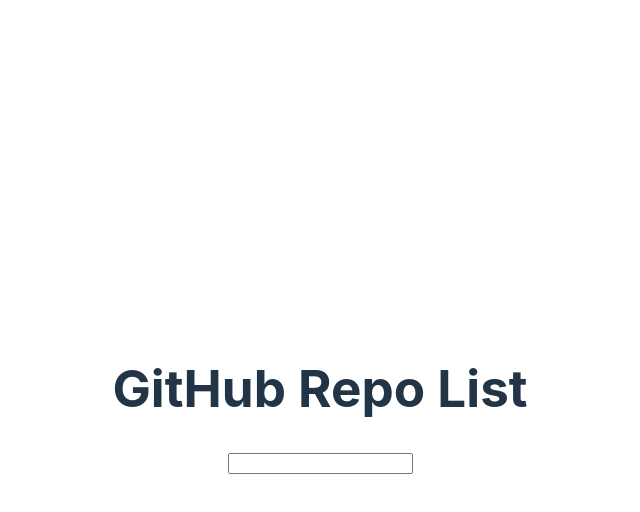
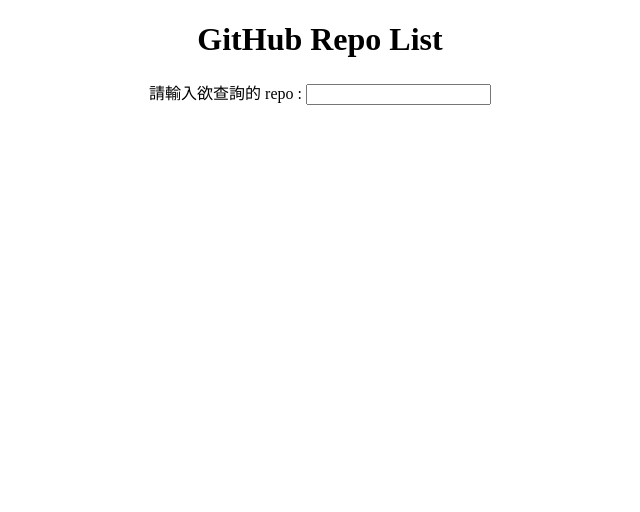
Before and after one commit to SGsSY/GitHub-Repo-List, a React (Vite) app: page / in a window 1280 px wide. Shown: the top 512 px of the page, without its empty margins (320-960 px from the left). Built offline with nearby package versions, Linux system fonts and the light colour scheme.

Commit message:
add List and ListItem

```diff
--- a/src/App.css
+++ /dev/null
@@ -1,6 +0,0 @@
-#root {
-  max-width: 1280px;
-  margin: 0 auto;
-  padding: 2rem;
-  text-align: center;
-}
--- a/src/App.tsx
+++ b/src/App.tsx
@@ -1,23 +1,33 @@
 import { useEffect, useState } from "react";
-import reactLogo from "./assets/react.svg";
-import viteLogo from "/vite.svg";
-import "./App.css";
 import { getGitHubRepos } from "./service";
 import QueryInput from "./components/QueryInput";
+import List from "./components/List";
+import { ListItemProps } from "./components/ListItem";
 
 function App() {
-  const [count, setCount] = useState(0);
   const [queryText, setQueryText] = useState("");
+  const [list, setList] = useState<ListItemProps[]>([]);
 
   useEffect(() => {
     if (!queryText) return;
     getGitHubRepos(queryText).then((res) => {
       console.log(res);
+      const { data } = res;
+      const { items: repos } = data;
+      const list = repos.map(
+        (repo): ListItemProps => ({
+          id: repo.id,
+          name: repo.name,
+          author: repo.owner?.login || "",
+          description: repo.description || "",
+        })
+      );
+      setList((prev) => prev.concat(list));
     });
   }, [queryText]);
 
   return (
-    <>
+    <div className="app">
       <h1>GitHub Repo List</h1>
       <QueryInput
         handleChange={(text: string) => {
@@ -25,7 +35,8 @@
           setQueryText(text);
         }}
       />
-    </>
+      <List list={list} />
+    </div>
   );
 }
 
--- /dev/null
+++ b/src/components/List.tsx
@@ -0,0 +1,19 @@
+import React, { FC } from "react";
+import ListItem, { ListItemProps } from "./ListItem";
+
+export interface ListProps {
+  list: ListItemProps[];
+}
+
+const List: FC<ListProps> = (props) => {
+  const { list } = props;
+  return (
+    <div className="list">
+      {list.map((item) => (
+        <ListItem key={item.id} {...item} />
+      ))}
+    </div>
+  );
+};
+
+export default List;
--- /dev/null
+++ b/src/components/ListItem.tsx
@@ -0,0 +1,21 @@
+import React, { FC } from "react";
+
+export interface ListItemProps {
+  id: number;
+  name: string;
+  author: string;
+  description: string;
+}
+
+const ListItem: FC<ListItemProps> = (props) => {
+  const { name, author, description } = props;
+  return (
+    <div className="item">
+      <div className="item__name">{name}</div>
+      <div className="item__author">{author}</div>
+      <div className="item__description">{description}</div>
+    </div>
+  );
+};
+
+export default ListItem;
--- a/src/components/QueryInput.tsx
+++ b/src/components/QueryInput.tsx
@@ -8,7 +8,12 @@
     handleChange(e.target.value);
   }, 500);
 
-  return <input onChange={handleInput} />;
+  return (
+    <div>
+      <span>請輸入欲查詢的 repo : </span>
+      <input onChange={handleInput} />
+    </div>
+  );
 };
 
 export default QueryInput;
--- a/src/index.css
+++ b/src/index.css
@@ -1,50 +1,39 @@
-:root {
-  font-family: Inter, system-ui, Avenir, Helvetica, Arial, sans-serif;
-  line-height: 1.5;
-  font-weight: 400;
-
-  color-scheme: light dark;
-  color: rgba(255, 255, 255, 0.87);
-  background-color: #242424;
-
-  font-synthesis: none;
-  text-rendering: optimizeLegibility;
-  -webkit-font-smoothing: antialiased;
-  -moz-osx-font-smoothing: grayscale;
-  -webkit-text-size-adjust: 100%;
+body {
+  margin: 0 auto;
+  width: 100vw;
+  height: 100vh;
 }
 
-a {
-  font-weight: 500;
-  color: #646cff;
-  text-decoration: inherit;
-}
-a:hover {
-  color: #535bf2;
+.app {
+  width: 100%;
+  display: flex;
+  flex-direction: column;
+  align-items: center;
+  justify-content: center;
+  max-height: 100vh;
 }
 
-body {
-  margin: 0;
-  display: flex;
-  place-items: center;
-  min-width: 320px;
-  min-height: 100vh;
+.list {
+  width: 80%;
+  flex: 1 1 80%;
+  overflow: auto;
+  margin: 20px 0px;
 }
 
-h1 {
-  font-size: 3.2em;
-  line-height: 1.1;
+.item {
+  height: 64px;
+  padding: 12px;
+  border: 1px solid black;
 }
 
-@media (prefers-color-scheme: light) {
-  :root {
-    color: #213547;
-    background-color: #ffffff;
-  }
-  a:hover {
-    color: #747bff;
-  }
-  button {
-    background-color: #f9f9f9;
-  }
+.item__name {
+  font-size: 24px;
 }
+
+.item__author {
+  font-size: 16px;
+}
+
+.item__description {
+  font-size: 14px;
+}
--- a/src/service.ts
+++ b/src/service.ts
@@ -1,15 +1,15 @@
 import { Octokit } from "@octokit/core";
-const token = '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';
+const token = "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";
 
-export const getGitHubRepos = async(query: string) => {
-    const octokit = new Octokit({
-        auth: token
-    })
+export const getGitHubRepos = async (query: string) => {
+  const octokit = new Octokit({
+    auth: token,
+  });
 
-    return await octokit.request('GET /search/repositories', {
-        headers: {
-            'X-GitHub-Api-Version': '2022-11-28',
-        },
-        q: query,
-    })
-}
+  return await octokit.request("GET /search/repositories", {
+    headers: {
+      "X-GitHub-Api-Version": "2022-11-28",
+    },
+    q: query,
+  });
+};
```
